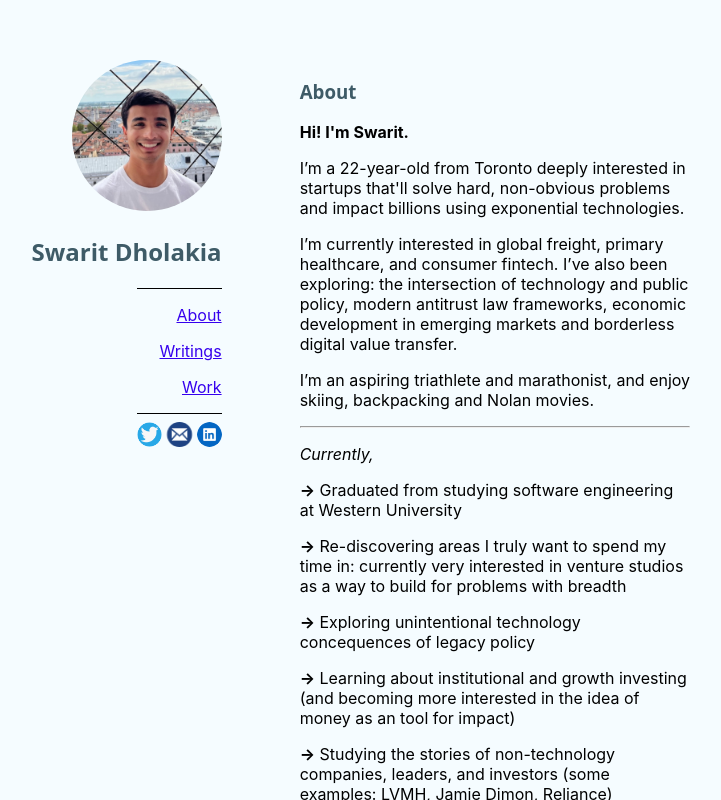
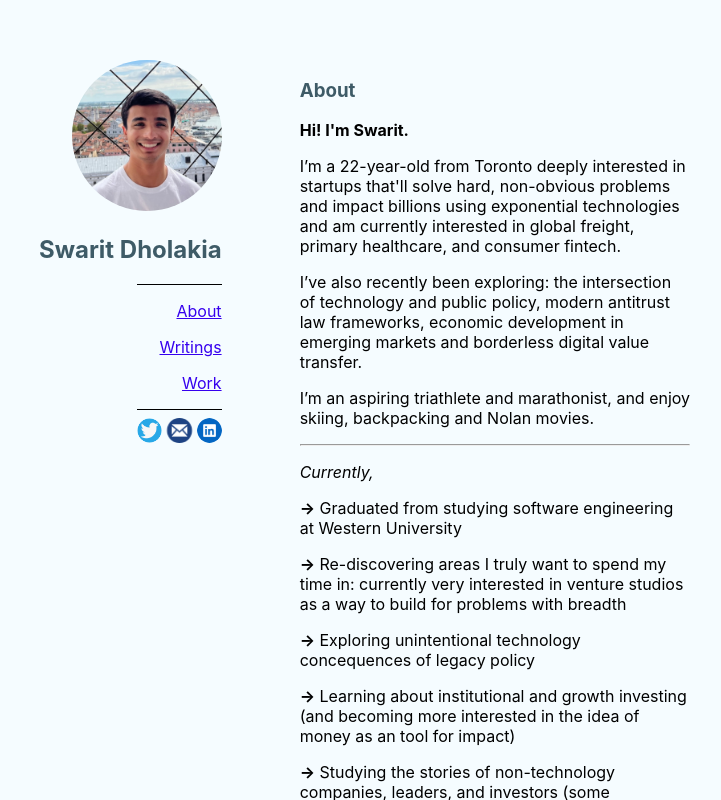
Before and after one commit to swaritd/swaritdholakia.com, a React (Create React App) app: page / in a window 1280 px wide. Shown: the top 800 px of the page, without its empty margins (252-973 px from the left). Built offline with nearby package versions, Linux system fonts and the light colour scheme.

Commit message:
change font and reformat about section (#22)

```diff
--- a/src/css/styles.css
+++ b/src/css/styles.css
@@ -10,7 +10,7 @@
 
 .text {
   color: #3e5b67;
-  font-family:'system-ui';
+  font-family:'inter';
 }
 
 .container {
@@ -61,6 +61,7 @@
   text-decoration: underline;
   cursor: pointer;
   color: #3600EE;
+  font-family:'inter';
 }
 
 .horizontal-line {
--- a/src/media/AboutPage.js
+++ b/src/media/AboutPage.js
@@ -18,9 +18,9 @@
 `
 **Hi! I'm Swarit.**
 
-I’m a ${age}-year-old from Toronto deeply interested in startups that'll solve hard, non-obvious problems and impact billions using exponential technologies.
+I’m a ${age}-year-old from Toronto deeply interested in startups that'll solve hard, non-obvious problems and impact billions using exponential technologies and am currently interested in global freight, primary healthcare, and consumer fintech.
 
-I’m currently interested in global freight, primary healthcare, and consumer fintech. I’ve also been exploring: the intersection of technology and public policy, modern antitrust law frameworks, economic development in emerging markets and borderless digital value transfer.
+I’ve also recently been exploring: the intersection of technology and public policy, modern antitrust law frameworks, economic development in emerging markets and borderless digital value transfer.
 
 I’m an aspiring triathlete and marathonist, and enjoy skiing, backpacking and Nolan movies.
 
```
